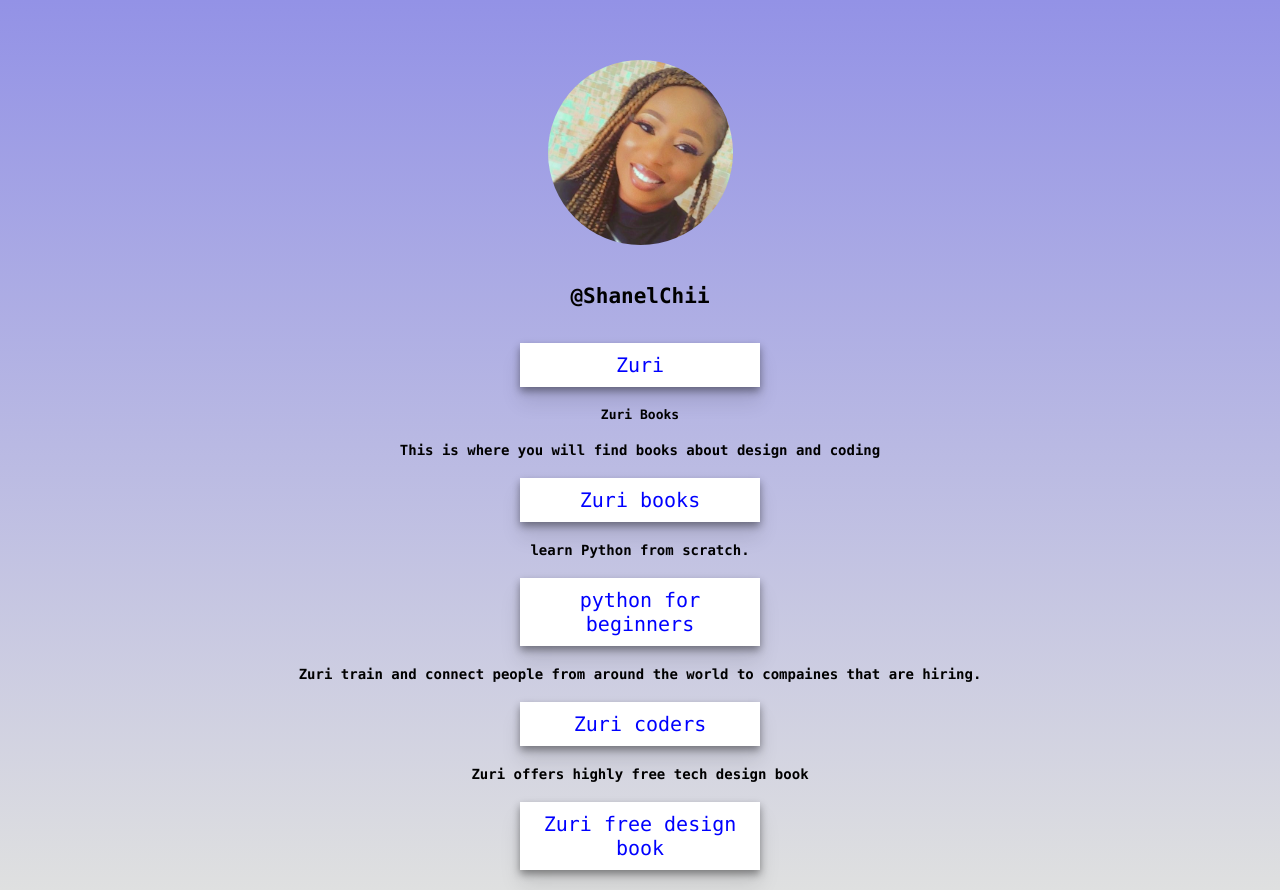
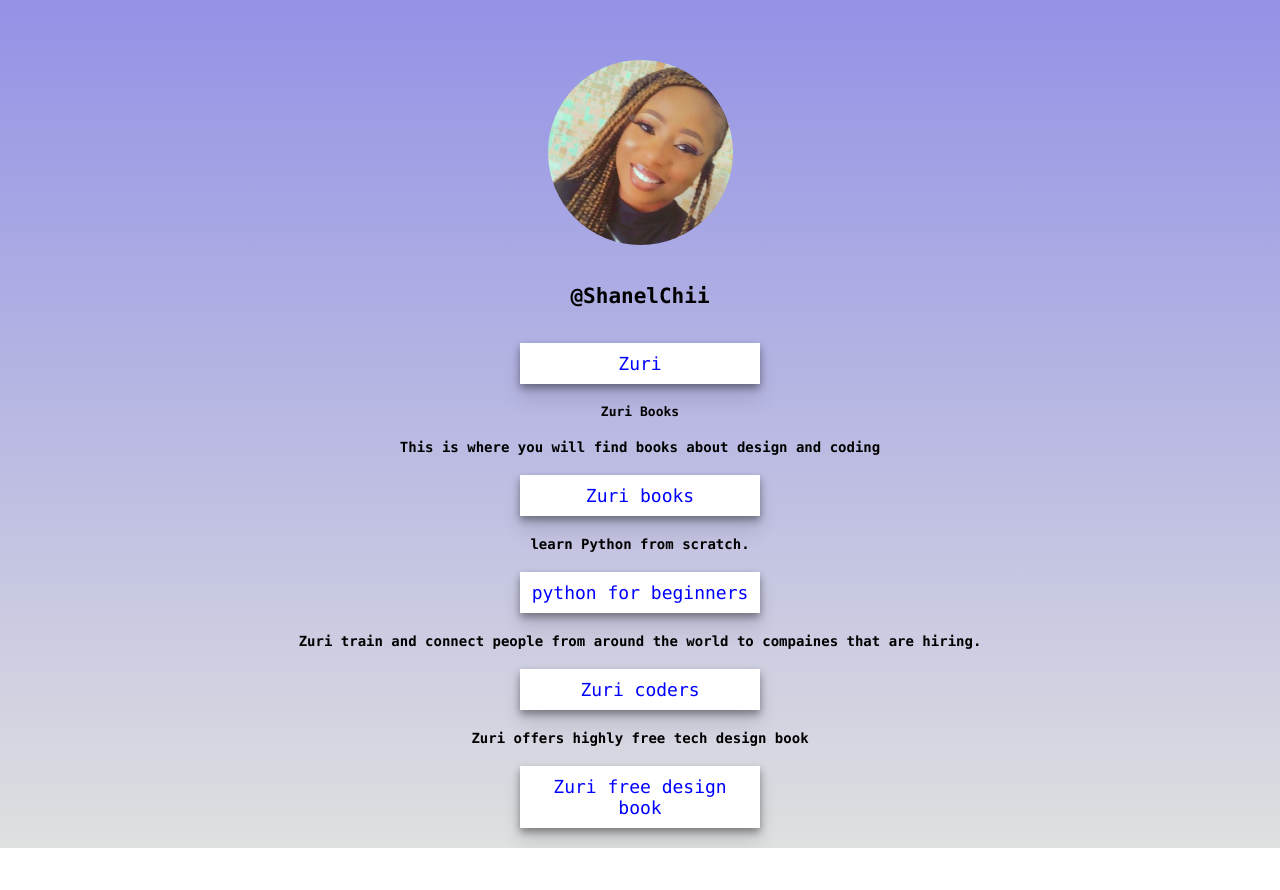
Before and after one commit to shannychi/my-linktree, a React (Create React App) app: page / in a window 1280 px wide. After the commit the page ends 848 px from the top, so only its background shows below. Built offline with nearby package versions, Linux system fonts and the light colour scheme.

Commit message:
added style

```diff
--- a/src/component/LinkButton.js
+++ b/src/component/LinkButton.js
@@ -29,7 +29,7 @@ const LinkButton = props => {
             fontFamily: "Monaco",
             width: "15rem",
             padding: "10px 10px",
-            fontSize:"20px",
+            fontSize:"18px",
             cursor: "pointer",
             backgroundColor: "#fff",
             border: "none",
@@ -37,6 +37,7 @@ const LinkButton = props => {
             color: "blue"
 
         },
+
 
 
         text: {
```
